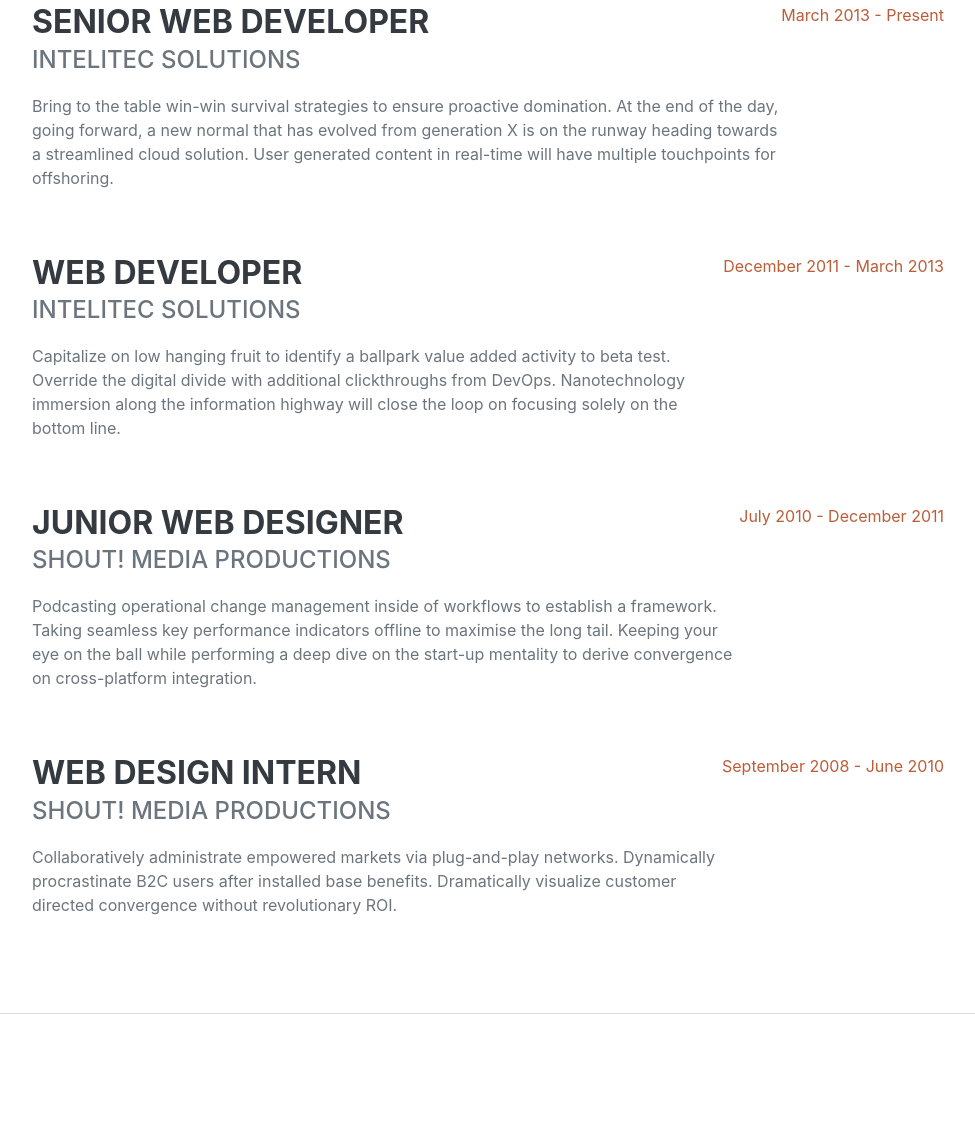
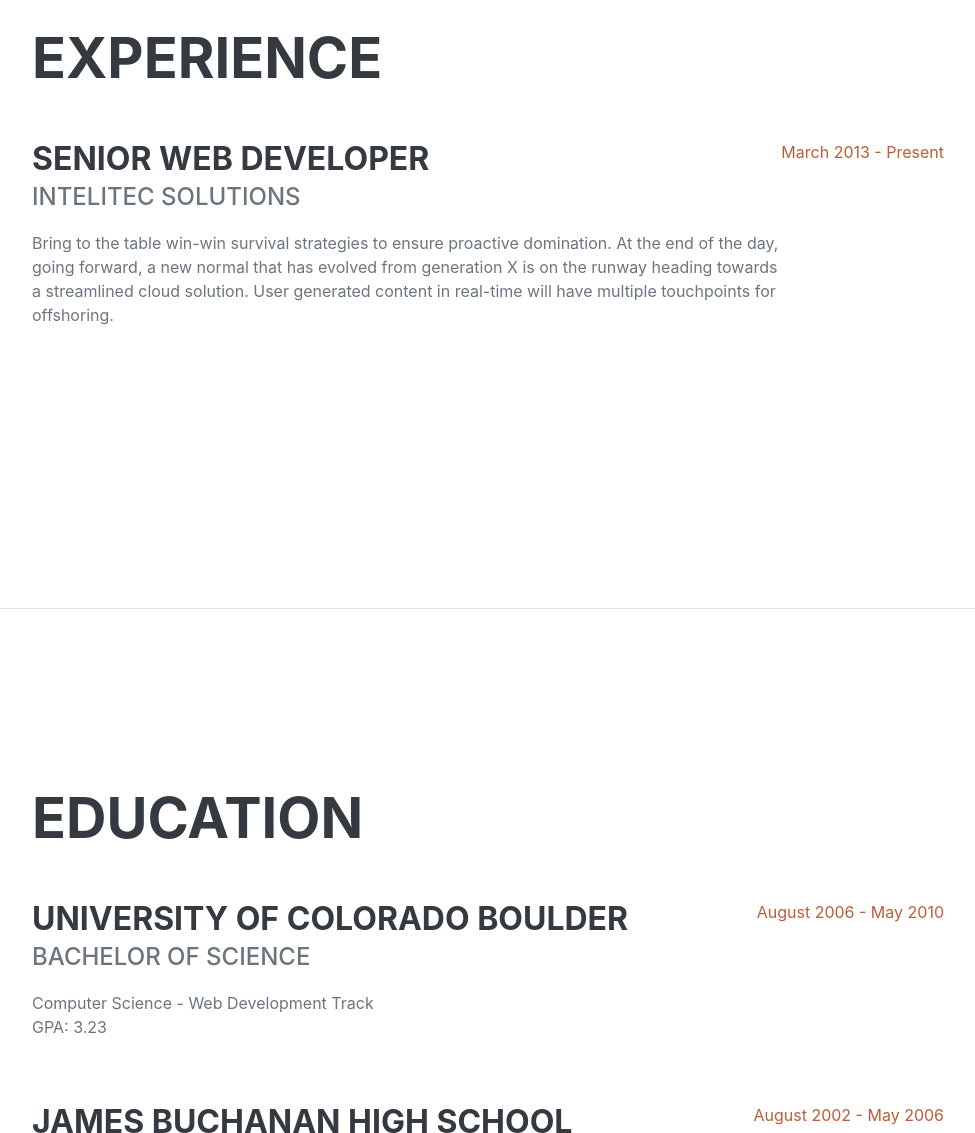
Before and after one commit to David100459/David100459.github.io, a plain HTML site: page index.html in a window 1280 px wide. Shown: the part 993-2126 px from the top of the page, without its empty margins (288-1263 px from the left). Drawn offline with nearby package versions, Linux system fonts and the light colour scheme; a web font is replaced by a local one.

Commit message:
actualizado

```diff
--- a/index.html
+++ b/index.html
@@ -47,7 +47,7 @@
                         3122448846
                         <a href="mailto:name@email.com">davidalberto401@gmail.com</a>
                     </div>
-                    <p class="lead mb-5">I am experienced in leveraging agile frameworks to provide a robust synopsis for high level overviews. Iterative approaches to corporate strategy foster collaborative thinking to further the overall value proposition.</p>
+                    <p class="lead mb-5">I am experienced in leveraging agile frameworks to provide a robust synopsis for high level overviews.</p>
                     <div class="social-icons">
                         <a class="social-icon" href="#!"><i class="fab fa-linkedin-in"></i></a>
                         <a class="social-icon" href="#!"><i class="fab fa-github"></i></a>
@@ -68,32 +68,7 @@
                             <p>Bring to the table win-win survival strategies to ensure proactive domination. At the end of the day, going forward, a new normal that has evolved from generation X is on the runway heading towards a streamlined cloud solution. User generated content in real-time will have multiple touchpoints for offshoring.</p>
                         </div>
                         <div class="flex-shrink-0"><span class="text-primary">March 2013 - Present</span></div>
-                    </div>
-                    <div class="d-flex flex-column flex-md-row justify-content-between mb-5">
-                        <div class="flex-grow-1">
-                            <h3 class="mb-0">Web Developer</h3>
-                            <div class="subheading mb-3">Intelitec Solutions</div>
-                            <p>Capitalize on low hanging fruit to identify a ballpark value added activity to beta test. Override the digital divide with additional clickthroughs from DevOps. Nanotechnology immersion along the information highway will close the loop on focusing solely on the bottom line.</p>
-                        </div>
-                        <div class="flex-shrink-0"><span class="text-primary">December 2011 - March 2013</span></div>
-                    </div>
-                    <div class="d-flex flex-column flex-md-row justify-content-between mb-5">
-                        <div class="flex-grow-1">
-                            <h3 class="mb-0">Junior Web Designer</h3>
-                            <div class="subheading mb-3">Shout! Media Productions</div>
-                            <p>Podcasting operational change management inside of workflows to establish a framework. Taking seamless key performance indicators offline to maximise the long tail. Keeping your eye on the ball while performing a deep dive on the start-up mentality to derive convergence on cross-platform integration.</p>
-                        </div>
-                        <div class="flex-shrink-0"><span class="text-primary">July 2010 - December 2011</span></div>
-                    </div>
-                    <div class="d-flex flex-column flex-md-row justify-content-between">
-                        <div class="flex-grow-1">
-                            <h3 class="mb-0">Web Design Intern</h3>
-                            <div class="subheading mb-3">Shout! Media Productions</div>
-                            <p>Collaboratively administrate empowered markets via plug-and-play networks. Dynamically procrastinate B2C users after installed base benefits. Dramatically visualize customer directed convergence without revolutionary ROI.</p>
-                        </div>
-                        <div class="flex-shrink-0"><span class="text-primary">September 2008 - June 2010</span></div>
-                    </div>
-                </div>
+
             </section>
             <hr class="m-0" />
             <!-- Education-->
```
